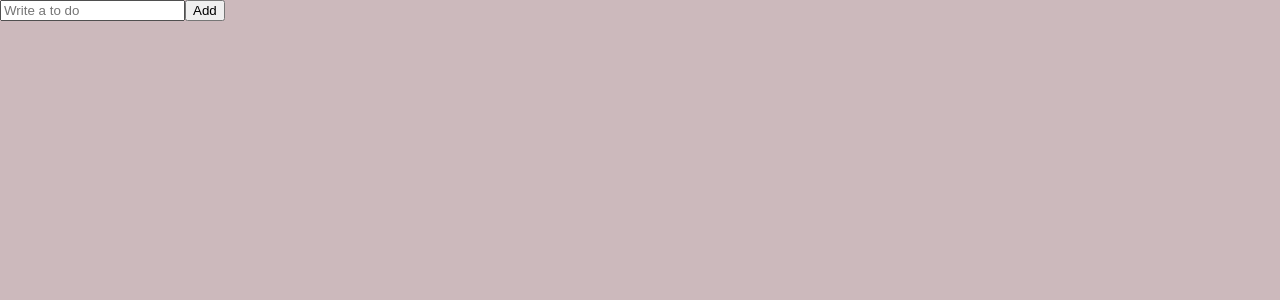
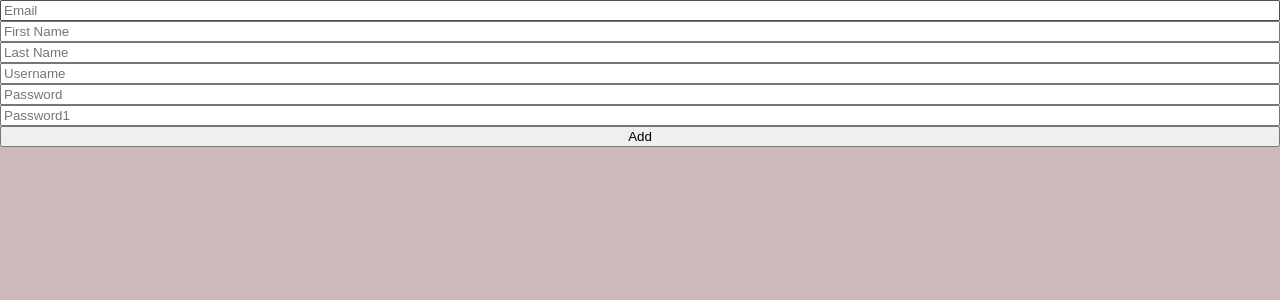
Before and after one commit to chominho14/Typescript-TodoList, a React (Create React App) app: page / in a window 1280 px wide. Shown: the top 300 px of the page. Built offline with nearby package versions, Linux system fonts and the light colour scheme.

Commit message:
v0.0.2 (TodoList - 3 - React Form Hook - useForm)

```diff
--- a/src/ToDoList.tsx
+++ b/src/ToDoList.tsx
@@ -1,21 +1,69 @@
 import React, { useState } from "react";
+import { useForm } from "react-hook-form";
+
+// function ToDoList() {
+//   const [toDo, setToDo] = useState("");
+//   const [toDoError, setToDoError] = useState("");
+//   const onChange = (event: React.FormEvent<HTMLInputElement>) => {
+//     const {
+//       currentTarget: { value },
+//     } = event;
+//     setToDoError("");
+//     setToDo(value);
+//   };
+//   const onSubmit = (event: React.FormEvent<HTMLFormElement>) => {
+//     event.preventDefault();
+//     if (toDo.length < 10) {
+//       return setToDoError("To do should be longer");
+//     }
+//   };
+//   return (
+//     <div>
+//       <form onSubmit={onSubmit}>
+//         <input onChange={onChange} value={toDo} placeholder="Write a to do" />
+//         <button>Add</button>
+//         {toDoError !== "" ? toDoError : null}
+//       </form>
+//     </div>
+//   );
+// }
 
 function ToDoList() {
-  const [toDo, setToDo] = useState("");
-  const onChange = (event: React.FormEvent<HTMLInputElement>) => {
-    const {
-      currentTarget: { value },
-    } = event;
-    setToDo(value);
+  const { register, handleSubmit, formState } = useForm();
+  const onValid = (data: any) => {
+    console.log(data);
   };
-  const onSubmit = (event: React.FormEvent<HTMLFormElement>) => {
-    event.preventDefault();
-    console.log(toDo);
-  };
+  console.log(formState.errors);
   return (
     <div>
-      <form onSubmit={onSubmit}>
-        <input onChange={onChange} value={toDo} placeholder="Write a to do" />
+      <form
+        style={{ display: "flex", flexDirection: "column" }}
+        onSubmit={handleSubmit(onValid)}
+      >
+        <input {...register("email", { required: true })} placeholder="Email" />
+        <input
+          {...register("firstName", { required: true })}
+          placeholder="First Name"
+        />
+        <input
+          {...register("lastName", { required: true })}
+          placeholder="Last Name"
+        />
+        <input
+          {...register("username", { required: true, minLength: 10 })}
+          placeholder="Username"
+        />
+        <input
+          {...register("password", { required: true, minLength: 5 })}
+          placeholder="Password"
+        />
+        <input
+          {...register("password1", {
+            required: "Password is required",
+            minLength: { value: 5, message: "Your password is too short" },
+          })}
+          placeholder="Password1"
+        />
         <button>Add</button>
       </form>
     </div>
```
